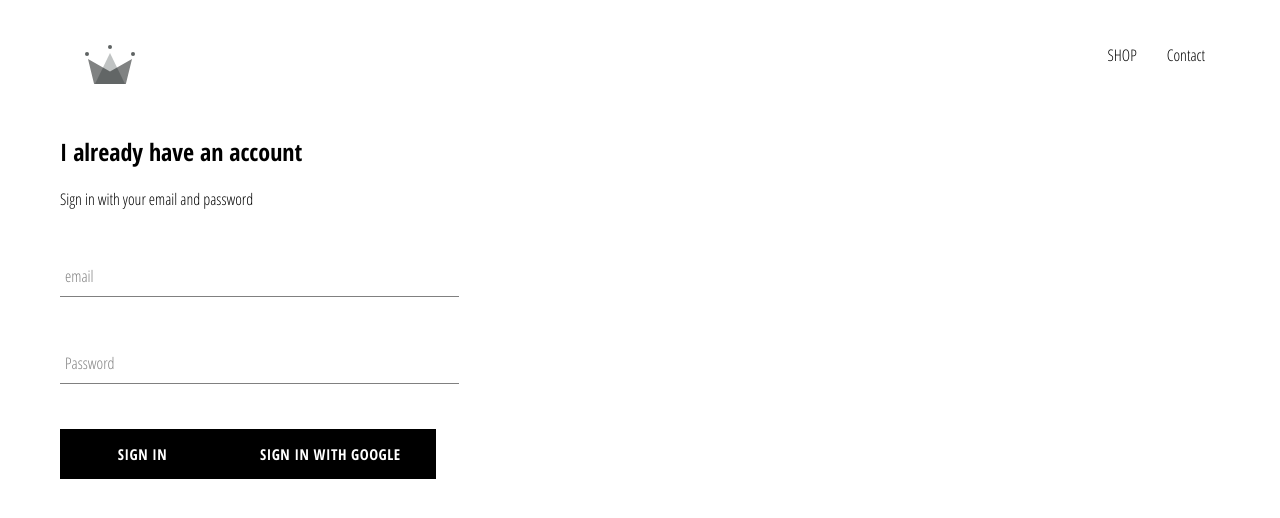
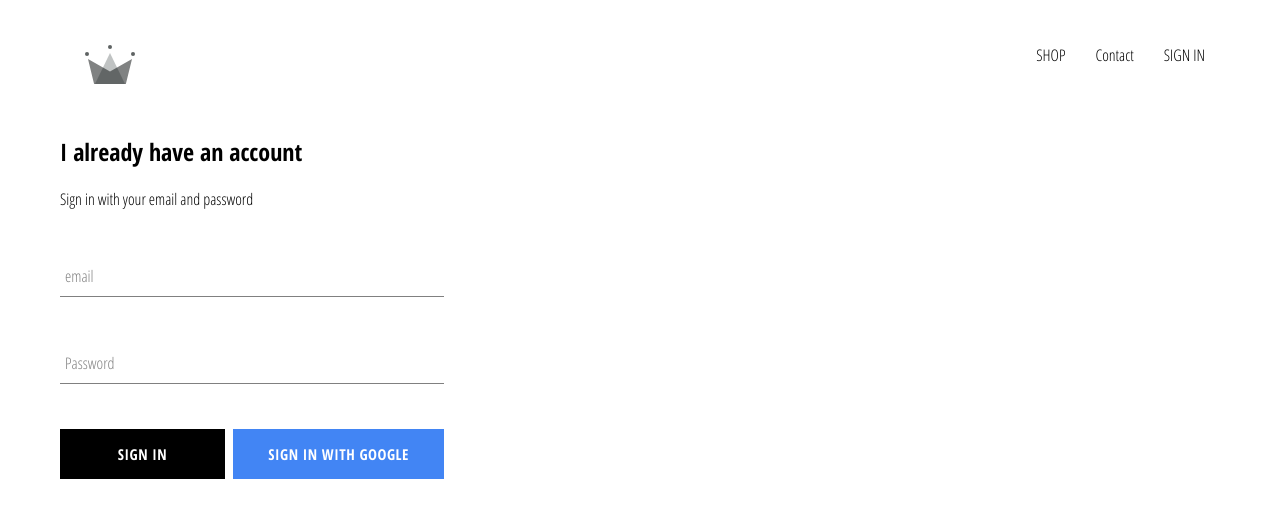
Before and after one commit to nazirahmad50/e-commerce-react-app, a React (Create React App) app: page /signin in a window 1280 px wide. Shown: the top 518 px of the page. Built offline with nearby package versions, Linux system fonts and the light colour scheme; no server answers.

Commit message:
allow user to sign in and sign out. fix the sign in button styles. add sign in and sign out to the header.

```diff
--- a/src/App.css
+++ b/src/App.css
@@ -7,3 +7,8 @@
     text-decoration: none;
     color: black;
 }
+
+*{
+    /*so all the elemnsts are aligned*/
+    box-sizing: border-box;
+}
--- a/src/App.js
+++ b/src/App.js
@@ -1,4 +1,4 @@
-import React from "react";
+import React, { Component } from "react";
 import { Switch, Route } from "react-router-dom";
 
 import "./App.css";
@@ -7,13 +7,37 @@
 import ShopPage from "./pages/Shop/shop.component";
 import SignInAndSignUpPage from "./pages/sign-in-and-sign-up/sign-in-and-sign-up.component";
 import Header from "./components/header/header.component";
+import {auth} from "./firebase/firebase-util";
 
 
-function App() {
+class App extends Component {
+
+  constructor(){
+    super();
+
+    this.state = {
+      currentUser: null
+    }
+  }
+
+  unsubscribeFromAuth = null
+
+  componentDidMount(){
+    this.unsubscribeFromAuth = auth.onAuthStateChanged(user =>{
+      this.setState({currentUser:user})
+    })
+  }
+
+  componentWillUnmount(){
+    // close the subscription as we dont want any memory leaks
+    this.unsubscribeFromAuth();
+  }
+
+  render(){
     return (
       <div className="App">
         {/*placing the header outside the switch and routers will allow it to display in every page*/}
-      <Header/>
+        <Header currentUser={this.state.currentUser}/>
         <Switch>
           <Route exact path="/" component={HomePage} />
           <Route path="/shop" component={ShopPage} />
@@ -23,4 +47,6 @@
     );
   }
 
+}
+
 export default App;
--- a/src/components/custom-button/custom-button.component.jsx
+++ b/src/components/custom-button/custom-button.component.jsx
@@ -2,8 +2,8 @@
 
 import "./custom-button.styles.scss";
 
-const CustomButton = ({children, ...otherProps}) =>(
-    <button className="custom-button" {...otherProps}>
+const CustomButton = ({children, isGoogleSignIn, ...otherProps}) =>(
+    <button className={`${isGoogleSignIn ? 'google-sign-in' : ''} custom-button`} {...otherProps}>
         {children}
     </button>
 )
--- a/src/components/custom-button/custom-button.styles.scss
+++ b/src/components/custom-button/custom-button.styles.scss
@@ -19,4 +19,13 @@
     color: black;
     border: 1px solid black;
   }
+
+  &.google-sign-in{
+    background-color: #4285f4;
+    color: white;
+
+    &:hover{
+      background-color:#357ae8;
+    }
+  }
 }
--- a/src/components/header/header.component.jsx
+++ b/src/components/header/header.component.jsx
@@ -1,12 +1,14 @@
 import React from "react";
 import {Link} from "react-router-dom";
+
+import {auth} from "../../firebase/firebase-util";
 
 // special syntax in react for importing svg
 import {ReactComponent as Logo} from "../../assets/4.3 crown.svg";
 
 import "./header.component.styles.scss";
 
-const Header = () =>(
+const Header = ({currentUser}) =>(
     <div className="header">
         <Link className="logo-container" to="/">
             <Logo className="logo"/>
@@ -18,6 +20,14 @@
             <Link className="option" to="/contact">
                 Contact
             </Link>
+            <Link>
+                {
+                    currentUser?
+                    <div className="option" onClick={() => auth.signOut()}>SIGN OUT</div>
+                    :
+                    <Link className="option" to="/signin">SIGN IN</Link>
+                }
+            </Link>
         </div>
     </div>
 )
--- a/src/components/header/header.component.styles.scss
+++ b/src/components/header/header.component.styles.scss
@@ -21,5 +21,6 @@
 
     .option{
         padding: 10px 15px;
+         cursor: pointer;
     }
 }
--- a/src/components/sign-in/sign-in.component.jsx
+++ b/src/components/sign-in/sign-in.component.jsx
@@ -3,10 +3,9 @@
 import FormInput from "../form-input/form-input.component";
 import CustomButton from "../custom-button/custom-button.component";
 
-import {signInWithGoogle} from "../../firebase/firebase-util";
+import { signInWithGoogle } from "../../firebase/firebase-util";
 
 import "./sign-in.styles.scss";
-
 
 class SignIn extends Component {
   constructor() {
@@ -55,11 +54,16 @@
             required
             handleChange={this.handleChange}
           />
-
-          <CustomButton type="submit">Sign In</CustomButton>
-          <CustomButton type="submit" onClick={signInWithGoogle}>
-            Sign In With Google
+          <div className="buttons">
+            <CustomButton type="submit">Sign In</CustomButton>
+            <CustomButton
+              type="submit"
+              isGoogleSignIn
+              onClick={signInWithGoogle}
+            >
+              Sign In With Google
             </CustomButton>
+          </div>
         </form>
       </div>
     );
--- a/src/components/sign-in/sign-in.styles.scss
+++ b/src/components/sign-in/sign-in.styles.scss
@@ -6,4 +6,9 @@
     .title{
         margin: 10px 0;
     }
+
+    .buttons{
+        display: flex;
+        justify-content: space-between;
+    }
 }
```
Lines whose indentation alone changed are shown as unchanged.
